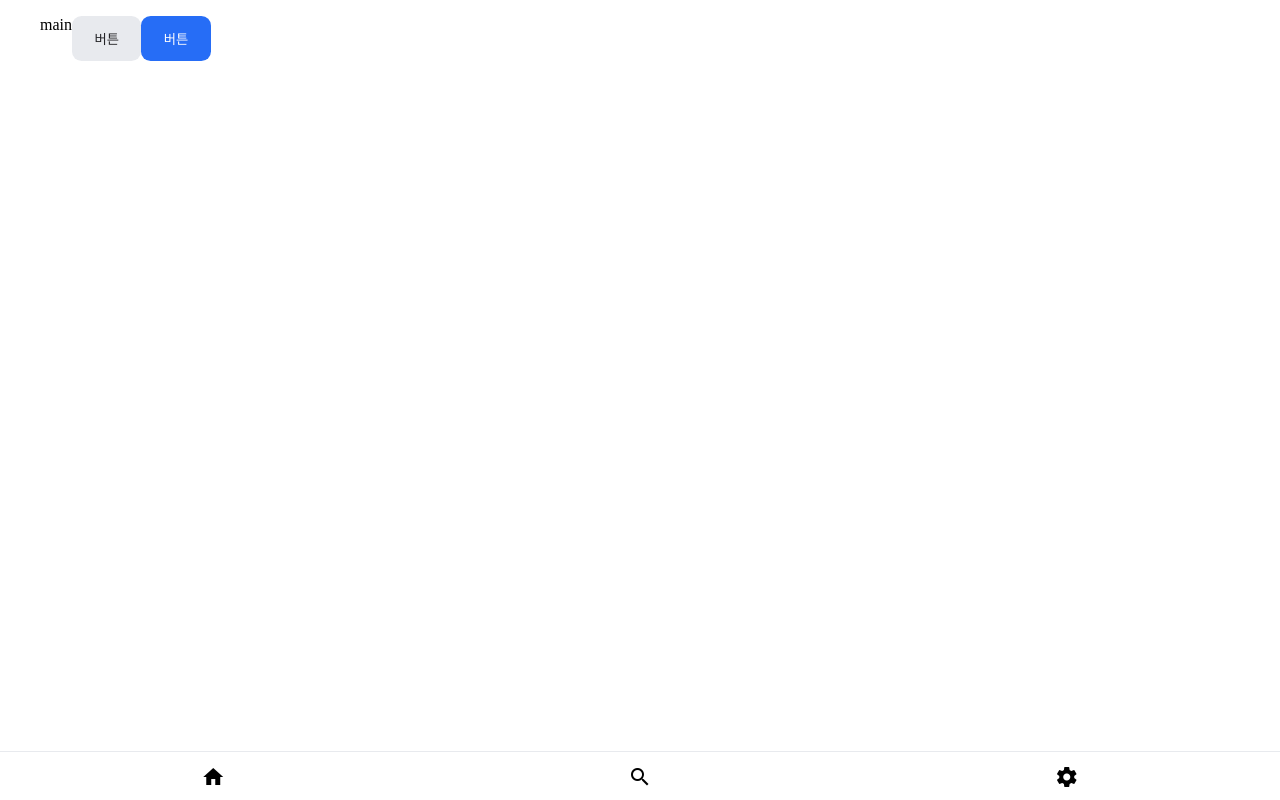
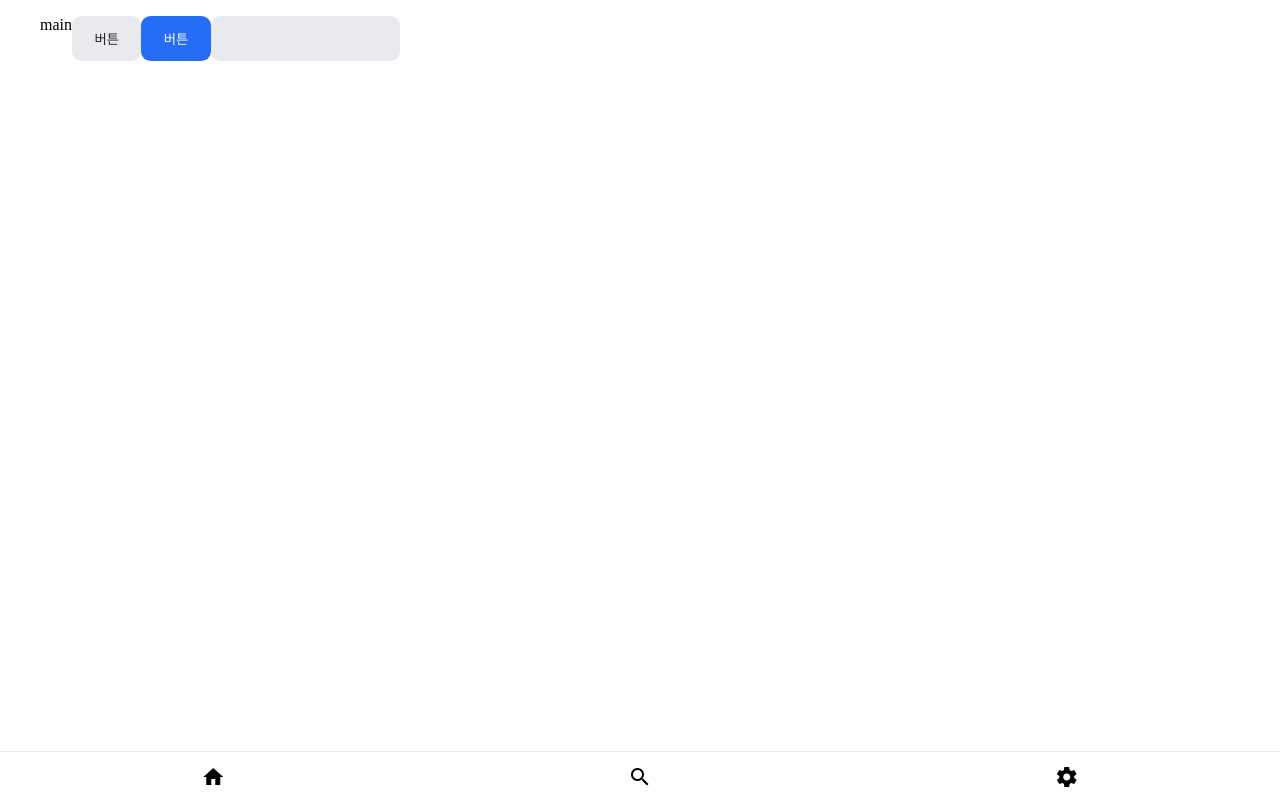
Before and after one commit to goormorg/front, a React (Create React App) app: page / in a window 1280 px wide. Built offline with nearby package versions, Linux system fonts and the light colour scheme.

Commit message:
feat: add input

```diff
--- a/src/components/Input.tsx
+++ b/src/components/Input.tsx
@@ -5,12 +5,25 @@ import { css } from '@emotion/react'
 
 type InputType = {
     children?: any
+    value?: any
+    onChange?: any
+    placeholder?: any
 }
 
-function Input({ children }: InputType) {
+function Input({ children, value, onChange, placeholder }: InputType) {
     return (
-        <>
-        </>
+        <input
+            value={value}
+            onChange={onChange}
+            placeholder={placeholder}
+            css={css({
+                border: "none",
+                outline: "none",
+                backgroundColor: "#E8EAEE",
+                borderRadius: "0.6rem",
+                padding: "0.6rem 0.8rem"
+            })}
+        ></input>
     )
 }
 
--- a/src/pages/Main.tsx
+++ b/src/pages/Main.tsx
@@ -3,6 +3,7 @@ import { css } from '@emotion/react'
 import { Button } from "../components/Button";
 import { Container } from "../components/Container";
 import { Navbar } from "../components/Navbar";
+import { Input } from "../components/Input";
 
 function MainPage() {
     return (
@@ -12,6 +13,8 @@ function MainPage() {
         <Button color="light">버튼</Button>
         <Button color="blue">버튼</Button>
 
+        <Input></Input>
+
         </Container>
         <Navbar></Navbar>
 
```
